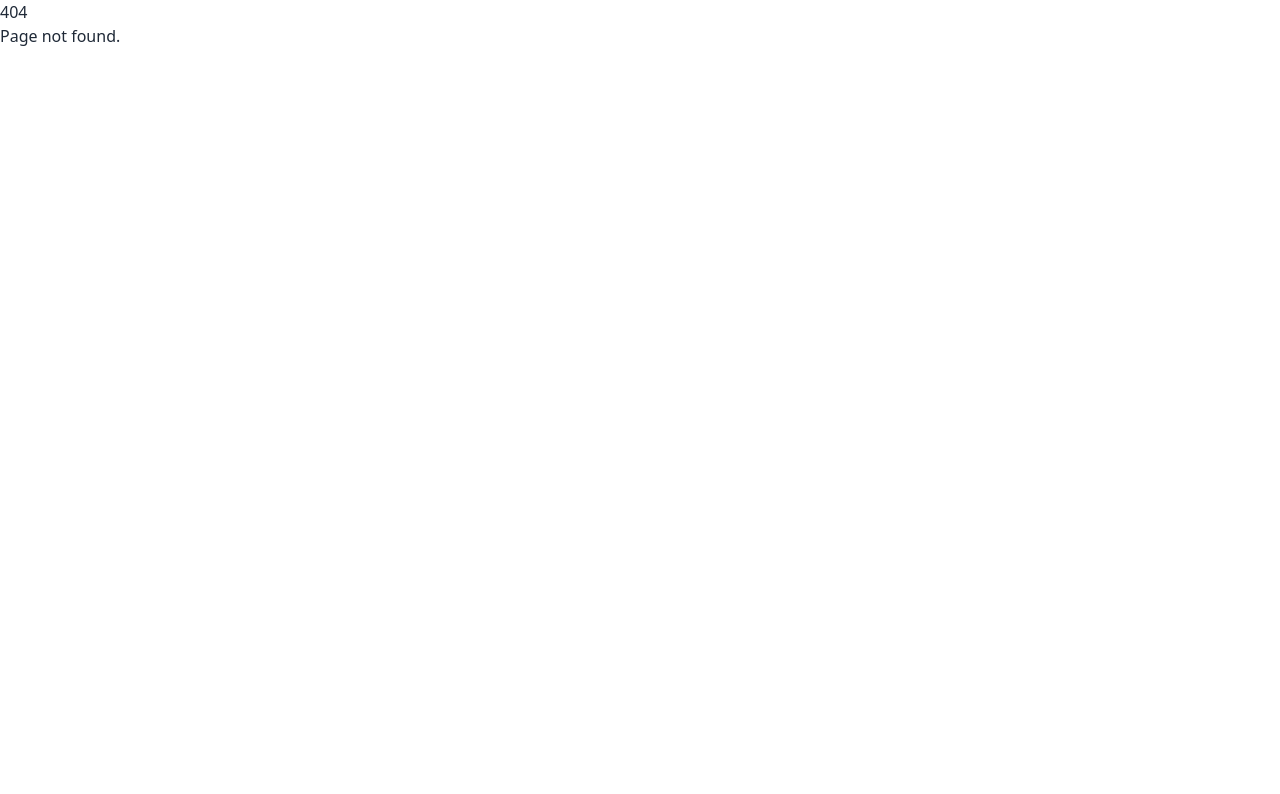
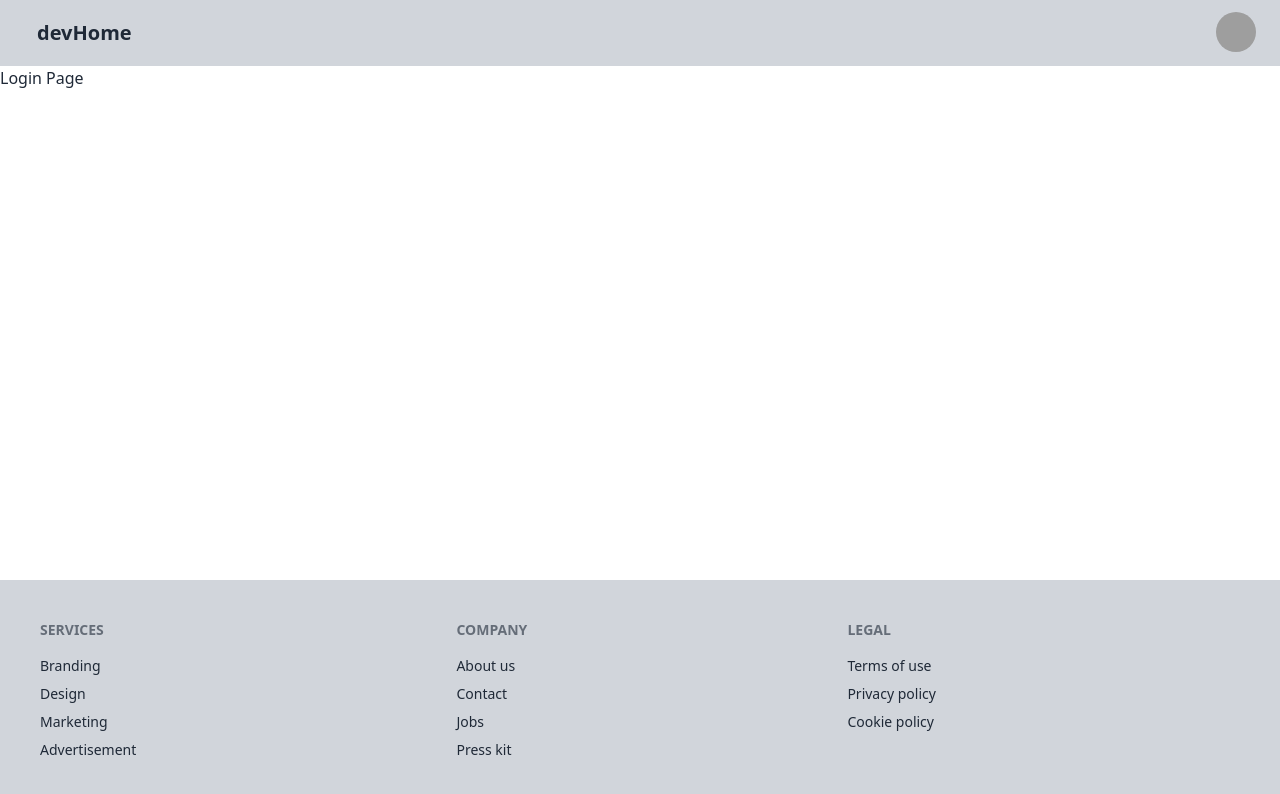
Before and after one commit to piyushroy007/devHome, a React (Vite) app in the folder frontend/: page /login in a window 1280 px wide. Before the commit this address had no page. Shown: the top 794 px of the page. Built offline with nearby package versions, Linux system fonts and the light colour scheme; grey boxes are pictures that could not be loaded.

Commit message:
body and footer setup

```diff
--- a/frontend/src/App.jsx
+++ b/frontend/src/App.jsx
@@ -1,57 +1,39 @@
 import React from "react";
-import { BrowserRouter as Router, Routes, Route } from "react-router-dom";
-import NavBar from "./NavBar";
-
-// Placeholder Components
-const Home = () => (
-    <>
-        <NavBar />
-        <div>
-            <h1 className="text-3xl font-bold text-gray-800 border-b pb-2 mb-6">
-                Welcome to devHome
-            </h1>
-            <p className="text-lg text-gray-700">Find your coding match!</p>
-        </div>
-    </>
-);
-
-const Dashboard = () => (
-    <div className="p-8">
-        <h1 className="text-3xl font-bold text-gray-800 border-b pb-2 mb-6">
-            Dashboard
-        </h1>
-        <p className="text-gray-600 italic">
-            Your matches and projects will appear here.
-        </p>
-    </div>
-);
-
-const NotFound = () => (
-    <div>
-        <h1>404</h1>
-        <p>Page not found.</p>
-    </div>
-);
+import {
+    BrowserRouter as Router,
+    Routes,
+    Route,
+    BrowserRouter,
+} from "react-router-dom";
+import Body from "./Body";
+import Login from "./Login";
 
 function App() {
     return (
-        <Router>
-            <div className="app-container">
-                {/* TODO: Add Header/Navbar here */}
+        <BrowserRouter basename="/">
+            <Routes>
+                <Route path="/" element={<Body />}>
+                    <Route path="/login" element={<Login />} />
+                </Route>
+            </Routes>
+        </BrowserRouter>
+        // <Router>
+        //     <div className="app-container">
+        //         {/* TODO: Add Header/Navbar here */}
 
-                <main>
-                    <Routes>
-                        <Route path="/" element={<Home />} />
-                        <Route path="/dashboard" element={<Dashboard />} />
-                        {/* TODO: Add more routes (e.g., /match, /chat, /profile) */}
+        //         <main>
+        //             <Routes>
+        //                 <Route path="/" element={<Home />} />
+        //                 <Route path="/dashboard" element={<Dashboard />} />
+        //                 {/* TODO: Add more routes (e.g., /match, /chat, /profile) */}
 
-                        <Route path="*" element={<NotFound />} />
-                    </Routes>
-                </main>
+        //                 <Route path="*" element={<NotFound />} />
+        //             </Routes>
+        //         </main>
 
-                {/* TODO: Add Footer here */}
-            </div>
-        </Router>
+        //         {/* TODO: Add Footer here */}
+        //     </div>
+        // </Router>
     );
 }
 
--- /dev/null
+++ b/frontend/src/Body.jsx
@@ -0,0 +1,16 @@
+import React from "react";
+import NavBar from "./NavBar";
+import { Outlet } from "react-router-dom";
+import Footer from "./Footer";
+
+const Body = () => {
+    return (
+        <>
+            <NavBar />
+            <Outlet />
+            <Footer />
+        </>
+    );
+};
+
+export default Body;
--- /dev/null
+++ b/frontend/src/Footer.jsx
@@ -0,0 +1,30 @@
+import React from "react";
+
+const Footer = () => {
+    return (
+        <footer className="footer bg-gray-300 p-10 fixed bottom-0 w-full">
+            <nav>
+                <h6 className="footer-title">Services</h6>
+                <a className="link link-hover">Branding</a>
+                <a className="link link-hover">Design</a>
+                <a className="link link-hover">Marketing</a>
+                <a className="link link-hover">Advertisement</a>
+            </nav>
+            <nav>
+                <h6 className="footer-title">Company</h6>
+                <a className="link link-hover">About us</a>
+                <a className="link link-hover">Contact</a>
+                <a className="link link-hover">Jobs</a>
+                <a className="link link-hover">Press kit</a>
+            </nav>
+            <nav>
+                <h6 className="footer-title">Legal</h6>
+                <a className="link link-hover">Terms of use</a>
+                <a className="link link-hover">Privacy policy</a>
+                <a className="link link-hover">Cookie policy</a>
+            </nav>
+        </footer>
+    );
+};
+
+export default Footer;
--- /dev/null
+++ b/frontend/src/Login.jsx
@@ -0,0 +1,7 @@
+import React from "react";
+
+const Login = () => {
+    return <div>Login Page</div>;
+};
+
+export default Login;
--- /dev/null
+++ b/package.json
@@ -0,0 +1,5 @@
+{
+  "dependencies": {
+    "react-router-dom": "^7.13.2"
+  }
+}
```
Also changed, not shown: 1 other file (tests, documents, lock files or other folders).
